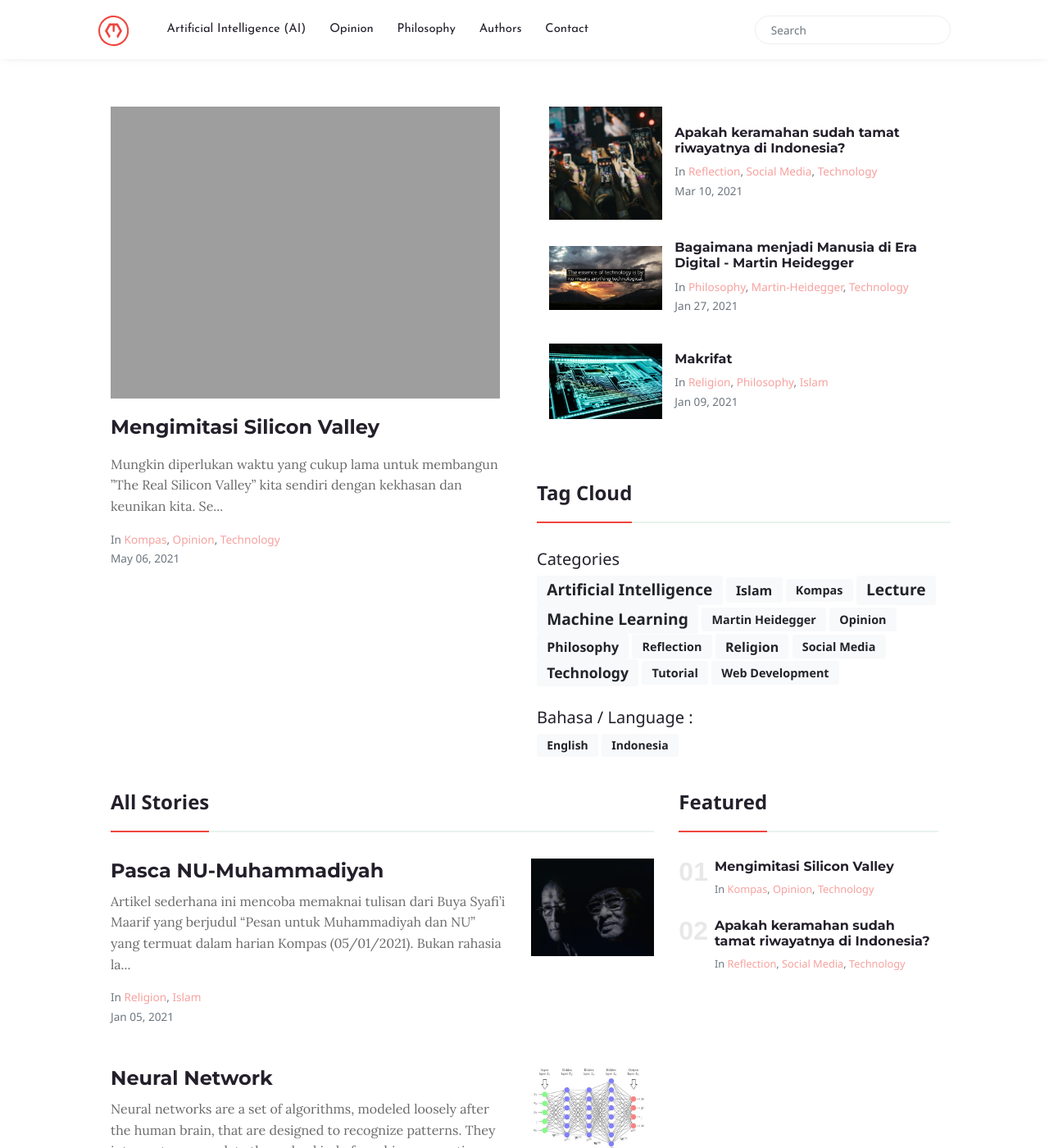
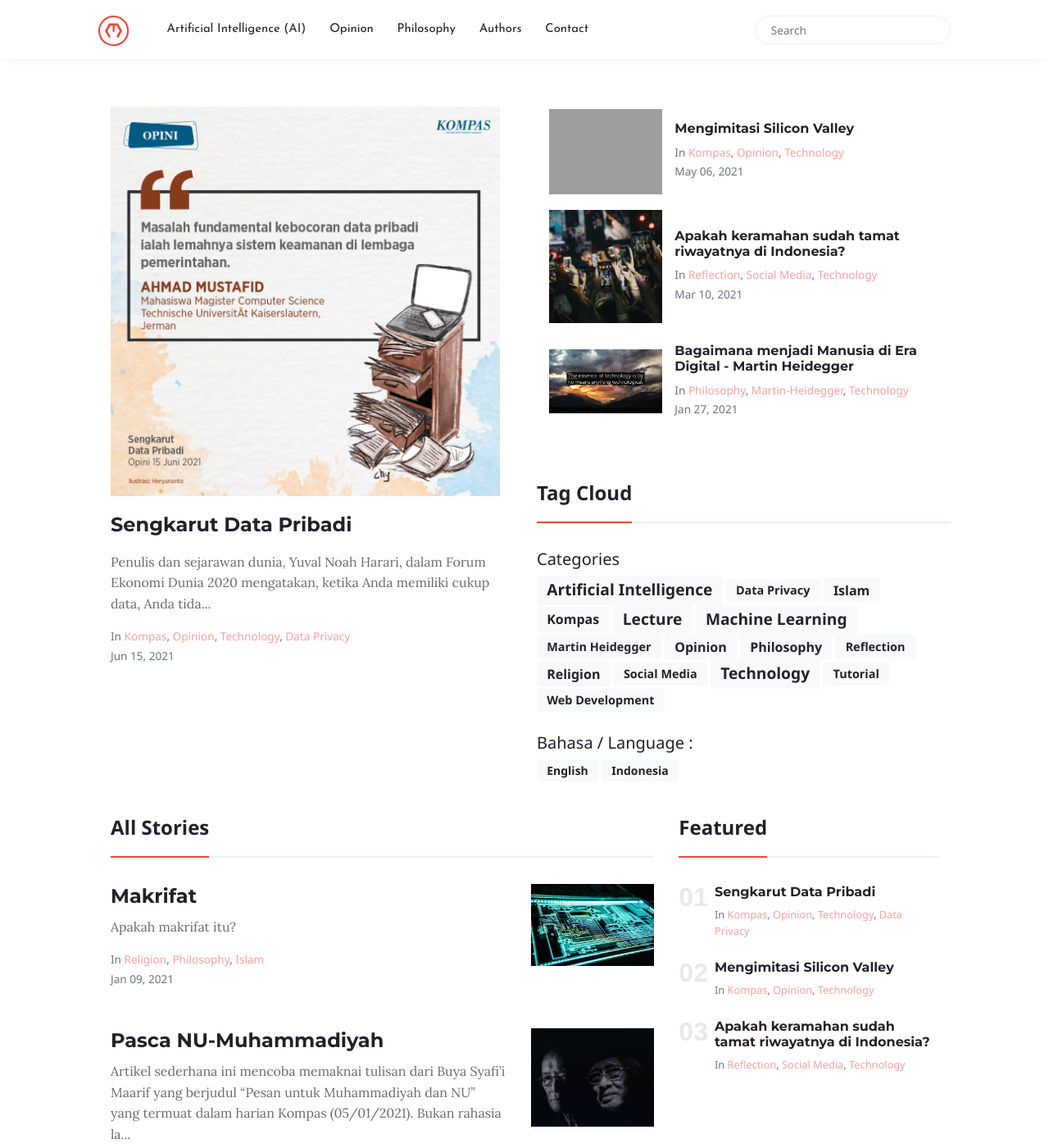
Before and after one commit to t4f1d/blog, a Jekyll site: the page built from index.html, in a window 1280 px wide and 1400 px high. Shown: the whole window at 82% size. Built offline with Jekyll 4.4.1, drawn with Linux system fonts in a browser that asks for light colours; nearby versions of some CDN libraries; the list of posts is cut into pages by our own code; some of the changed lines change nothing that is shown; some of the changed text lies outside the part shown.

Commit message:
add sengkarut data pribadi

```diff
--- a/_includes/menu-header.html
+++ b/_includes/menu-header.html
@@ -3,7 +3,7 @@
 <a class="nav-link" href="{{site.baseurl}}/categories.html#ai">Artificial Intelligence (AI)</a>
 </li>
 <li class="nav-item">
-<a class="nav-link" href="{{site.baseurl}}/categories.html#opini">Opinion</a>
+<a class="nav-link" href="{{site.baseurl}}/categories.html#opinion">Opinion</a>
 </li>
 <li class="nav-item">
 <a class="nav-link" href="{{site.baseurl}}/categories.html#philosophy">Philosophy</a>
--- /dev/null
+++ b/_posts/2021-06-15-sengkarut-data-pribadi.md
@@ -0,0 +1,77 @@
+---
+layout: post
+title:  "Sengkarut Data Pribadi"
+author: mus
+categories: [Kompas, Opinion, Technology, Data Privacy]
+image: assets/images/post/2021/sengkarut-data-pribadi.jpg
+tags: [Kompas, ID, Opinion, Thought, Technology, Data Privacy, Personal Data, Data Pribadi, featured]
+---
+
+Penulis dan sejarawan dunia, Yuval Noah Harari, dalam Forum Ekonomi Dunia 2020 mengatakan, ketika Anda memiliki cukup data, Anda tidak perlu mengirim tentara untuk mengendalikan suatu negara.
+
+<small><small>source image : [link](https://www.facebook.com/hariankompas/posts/4640983762597362){:target="_blank"}</small></small>
+
+<iframe src="https://www.facebook.com/plugins/post.php?href=https%3A%2F%2Fwww.facebook.com%2Fhariankompas%2Fposts%2F4640983762597362&show_text=true&width=500" width="500" height="748" style="border:none;overflow:hidden" scrolling="no" frameborder="0" allowfullscreen="true" allow="autoplay; clipboard-write; encrypted-media; picture-in-picture; web-share"></iframe>
+
+
+Kisruh tentang kebocoran data pribadi di negeri kita dewasa ini sudah kian tidak masuk akal.
+
+Beralih menggunakan aplikasi pesan ( *chat* ), bukan berarti kotak masuk ( *inbox* ) SMS di *smartphone* menjadi kosong. Pasalnya, hampir sebagian besar masyarakat mengaku di media sosial, kotak masuk SMS mereka dipenuhi pesan-pesan dari orang tak dikenal untuk menawarkan pinjaman *online* , jasa santet daring, hingga penipuan dengan format sejenis. Semua itu akibat penyalahgunaan data pribadi.
+
+Kasus teranyar kebocoran data pribadi, dengan sampel data diduga kuat identik dengan data pribadi yang dikelola BPJS Kesehatan. Kebocoran data pribadi bukan kali pertama terjadi. Selama dua tahun terakhir ada kasus serupa lain, seperti dugaan bocornya data pribadi yang dikelola Tokopedia, Bhinneka.com, Kreditplus, RedDoorz, dan KPU.
+
+Ironinya, kasus penyalahgunaan terhadap data pribadi cukup banyak dan masuk dalam kategori gawat darurat. Salah satu contoh kasus yang mengintai masyarakat adalah pinjaman *online* (pinjol). Terdapat banyak sekali pinjol yang merebak di masyarakat. Sejak 2018 hingga April 2021, Satgas Waspada Investasi (SWI) sudah menutup 3.193 pinjol atau *fintech lending ilegal* .
+
+Saat ini, data adalah sumber daya paling berharga di dunia menggantikan minyak bumi. Melindungi data pribadi adalah hak asasi setiap individu. UUD 1945 Pasal 28 H Ayat (4) menyatakan, setiap orang berhak punya hak milik pribadi dan hak milik tersebut tidak boleh diambil alih secara sewenang-wenang oleh siapa pun.
+
+Selain itu, kewaspadaan tentang penyalahgunaan juga harus kita tingkatkan. Baik itu penyalahgunaan data pribadi warga oleh perseorangan, korporasi, maupun pemerintah sendiri. Oleh karena itu, instrumen hukum dan UU Perlindungan Data Pribadi (PDP) harus segera disahkan.
+
+> Sekecil apa pun pembobolan data, terutama data pribadi warga negara Indonesia, harus dianggap sebagai serangan terhadap bangsa Indonesia.
+
+
+Sekecil apa pun pembobolan data, terutama data pribadi warga negara Indonesia, harus dianggap sebagai serangan terhadap bangsa Indonesia. Penulis dan sejarawan dunia, Yuval Noah Harari, dalam Forum Ekonomi Dunia 2020 mengatakan, ketika Anda memiliki cukup data, Anda tidak perlu mengirim tentara untuk mengendalikan suatu negara.
+
+
+# Langkah penjagaan data
+
+Data pribadi bukan sekadar komposisi dalam KTP seperti nama, tanggal lahir, nomor induk, dan sebagainya. Terdapat beberapa data pribadi yang perlu diperhatikan, seperti data kondisi fisik dan mental, tanda tangan, retina mata, sidik jari, dan aib seseorang, detak jantung, aktivitas olahraga, riwayat pencarian, perjalanan dan lokasi termasuk dalam kategori data pribadi.
+
+Pengetahuan ini sangat penting untuk dipahami masyarakat dan pemerintah bahwa beberapa hal itu juga merupakan data pribadi yang perlu dilindungi. Terdapat konsekuensi untuk diri sendiri dan negara ketika kita mengizinkan data ini dikumpulkan oleh pihak lain.
+
+Supaya kebocoran data pribadi ini tak terus berulang, kita harus melihat permasalahan fundamentalnya, yaitu lemahnya sistem keamanan di lembaga pemerintahan. Celah kebocoran bisa terjadi di setiap lokasi: ranah teknis teknologi, organisasi, dan manusia.
+
+Diharapkan setiap organisasi yang menyimpan data pribadi warga harus memiliki standar internasional ISO 27001 Information Security Management System (ISMS) tentang sistem manajemen keamanan informasi yang terdiri dari kebijakan, prosedur dan kontrol lain yang melibatkan orang, proses dan teknologi. Selain itu, pemerintah perlu mewajibkan adanya pengujian sistem dan tes simulasi serangan kejahatan siber ( *penetration test* ) secara berkala untuk sistem di semua lembaga pemerintah.
+
+Yang lebih penting juga mewajibkan setiap instansi pemerintahan untuk memiliki ahli yang mumpuni di bidang keamanan *cyber* bersertifikat Certificated Ethical Hacker (CEH) sebagai seseorang yang akan bertanggung jawab dalam masalah keamanan digital. Penjagaan data pribadi harus dilakukan oleh semua organisasi, tak hanya pemerintah, dalam hal ini Kementerian Komunikasi dan Informatika.
+
+![Security](/assets/images/post/2021/security.jpg){:class="img-responsive text-center"}{:width="100%"}
+<small><small>Penjagaan Data | source image : [link](https://unsplash.com/photos/8FxJi5wuwKc){:target="_blank"}</small></small>
+
+
+Masalah keamanan adalah tanggung jawab kita semua. Harus ada keseriusan dalam menjaga data pribadi itu dari semua pihak yang terlibat di dalamnya, termasuk organisasi dan masyarakat. Diperlukan edukasi masif tentang sebab akibat membuka data pribadi.
+
+Apa yang boleh dan tak boleh dibagikan serta bagaimana melindungi data pribadi mereka di ranah daring. Penggunaan data oleh pihak lain juga harus mendapatkan persetujuan terlebih dahulu dari pemilik data atau warga sendiri sehingga mereka bisa memilih data mana saja yang mereka ingin bagikan.
+
+
+# Pengawas independen
+
+Selain perlindungan dalam hal teknis, organisasi, dan manusia di atas, pembentuk badan otoritas perlindungan data atau regulator nasional juga harus dibentuk. Badan ini akan bertugas menjaga, mengawasi, dan melindungi data pribadi warga. Pembentukan badan pengawas ini haruslah independen.
+
+Peraturan Perlindungan Data (GDPR) di Eropa, misalnya, mereka menekankan pentingnya independensi badan pengawas ini. Pada Bab VI dari GDPR menjelaskan aturan terperinci untuk pembentukan dan fungsi otoritas pengawas yang independen. Independensi badan pengawas tak akan tergantung pengaruh politik, pemerintah, atau yang lainnya. Kontrol oleh badan otoritas yang independen merupakan aspek yang sangat penting.
+
+![GDPR](/assets/images/post/2021/gdpr.png){:class="img-responsive text-center"}{:width="100%"}
+<small><small>General Data Protection Regulation (GDPR)
+ | source image : [link](https://eipacc.eu/2018/02/07/european-commission/){:target="_blank"}</small></small>
+
+Secara khusus, pengawas independen harus mampu bertindak sesuai standar yang ada dan harus memiliki kekuatan dalam pengambilan keputusan yang terlepas dari pengaruh eksternal baik langsung maupun tak langsung. Selain mengesahkan RUU PDP, standardisasi manajemen keamanan sistem, sertifikasi bidang keamanan siber, edukasi ke masyarakat, sebaiknya juga membentuk badan pengawas independen untuk menjalankan tugas jaga data pribadi warga.
+
+Menurut Valentina dalam *theory of privacy and anonymity* , menyatakan bahwa pengelolaan data privasi merupakan masalah yang kompleks karena memerlukan penerapan solusi dari ahli teknologi (tindakan teknis), UU (hukum dan kebijakan publik), etika, serta praktik pelaksanaan untuk organisasi maupun individu.
+
+Diperlukan upaya bersama antara pemerintah, instansi, organisasi, masyarakat, dan lainnya untuk memiliki kesadaran bersama tentang menjaga data pribadi. Kendala dan masalah yang ada terkait data pribadi perlu ditangani secara holistik, terpadu, dan berkesinambungan.
+
+
+
+
+## Referensi
+
+<small>Artikel ini pertama kali diposting oleh **Harian KOMPAS** pada tanggal **15 Juni 2021** dan bisa ditemukan di: [https://www.kompas.id/baca/opini/2021/05/06/mengimitasi-silicon-valley/](https://www.kompas.id/baca/opini/2021/06/15/sengkarut-data-pribadi/){:target="_blank"} </small>
```
Also changed, not shown: assets/images/post/2021/gdpr.png (added), assets/images/post/2021/security.jpg (added), assets/images/post/2021/sengkarut-data-pribadi.jpg (added).
